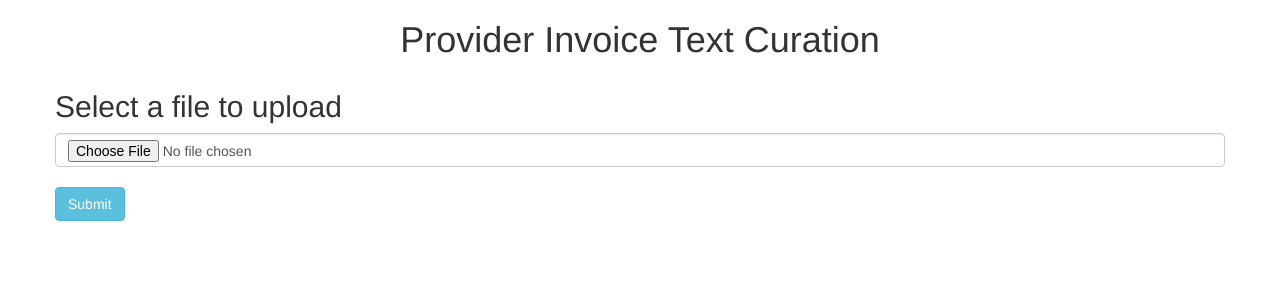
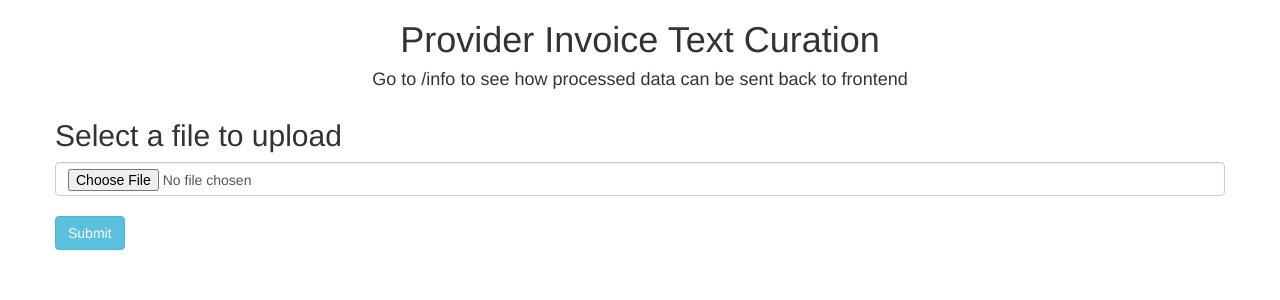
Before and after one commit to harryadwani/hackrx, a Flask app: page / in a window 1280 px wide. Shown: the top 300 px of the page. Run offline with Flask 2, Linux system fonts and the light colour scheme; some libraries are stand-ins or nearby versions.

Commit message:
added some stuff to demo how processed data can be sent back to frontend

```diff
--- a/Environments/templates/index.html
+++ b/Environments/templates/index.html
@@ -9,6 +9,7 @@
 <body>
     <p>
     <h1 align="center">Provider Invoice Text Curation</h1>
+    <h4 align="center">Go to /info to see how processed data can be sent back to frontend</h4>
     </p>
     <div class="container">
         <div class="row">
```
